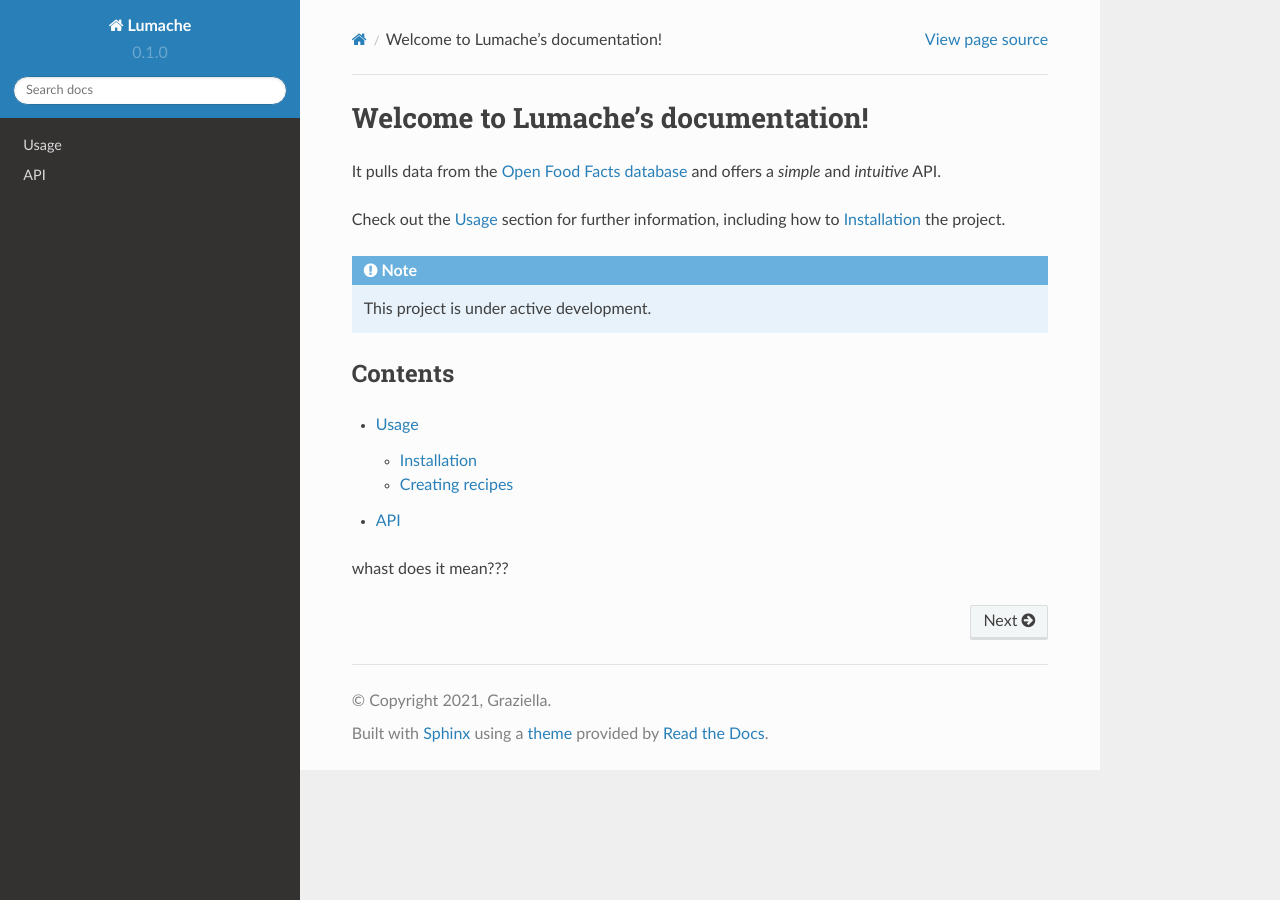
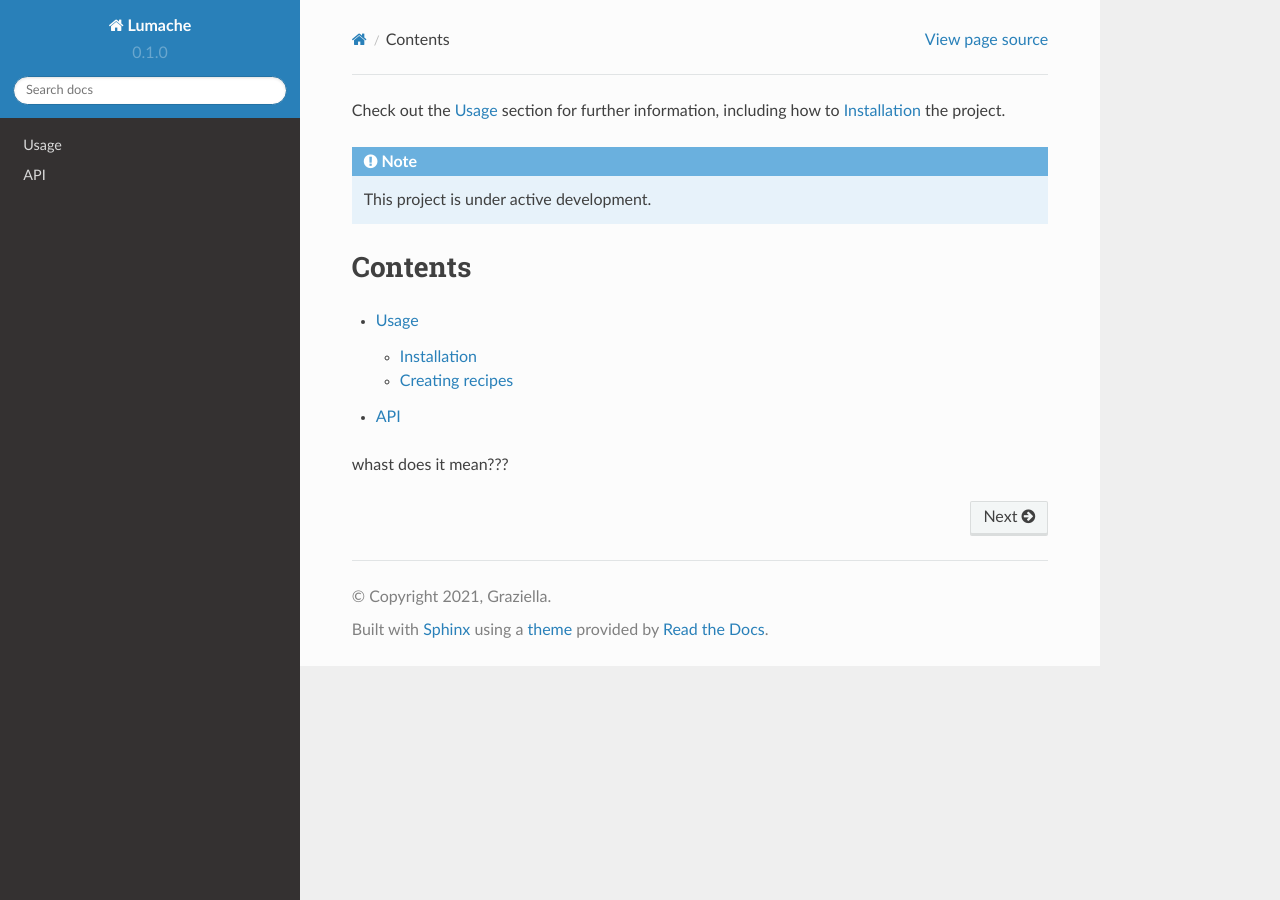
Before and after one commit to Gooran-Orimi/test_read_the_docs, a Sphinx documentation site: the page built from docs/source/index.rst, in a window 1280 px wide. Built offline with Sphinx 7.4.7 and the Read the Docs theme 2.0.0, drawn with Linux system fonts in a browser that asks for light colours.

Commit message:
Update index.rst
final change

```diff
--- a/docs/source/index.rst
+++ b/docs/source/index.rst
@@ -1,10 +1,5 @@
-Welcome to Lumache's documentation!
-===================================
 
 
-
-It pulls data from the `Open Food Facts database <https://world.openfoodfacts.org/>`_
-and offers a *simple* and *intuitive* API.
 
 Check out the :doc:`usage` section for further information, including
 how to :ref:`installation` the project.
```
